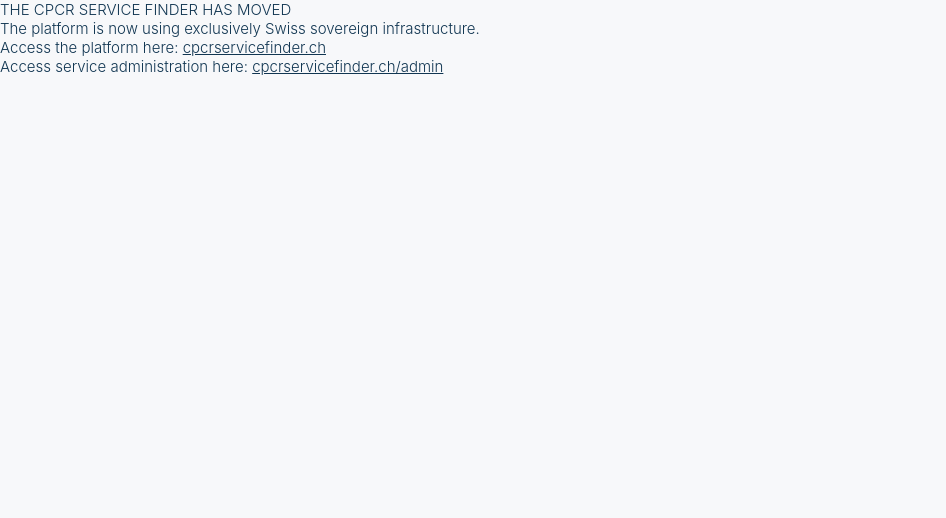
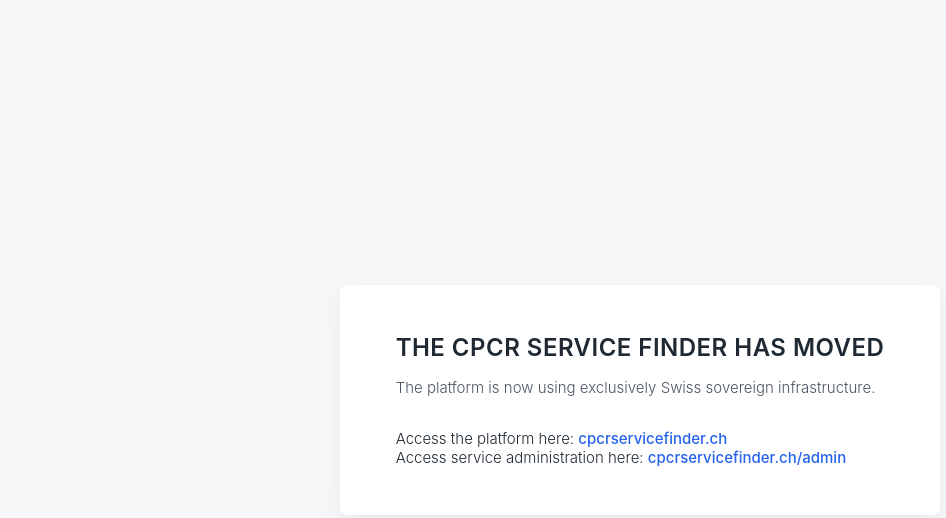
Before and after one commit to klouche/CPCR, a website: page public/index.html in a window 1280 px wide. Shown: the whole page, without its empty margins (0-946 px from the left). Drawn offline with nearby package versions, Linux system fonts and the light colour scheme.

Commit message:
new look for redirection

```diff
--- a/public/css/styles.css
+++ b/public/css/styles.css
@@ -1554,3 +1554,56 @@
   }
 
 }
+
+
+
+
+/*MOVED*/
+body {
+  margin: 0;
+  min-height: 100vh;
+  display: flex;
+  align-items: center;
+  justify-content: center;
+  background: #f6f7f8;
+  font-family: -apple-system, BlinkMacSystemFont, "Segoe UI",
+               Roboto, Helvetica, Arial, sans-serif;
+  color: #1f2933;
+}
+
+.notice {
+  max-width: 640px;
+  padding: 48px 56px;
+  background: #ffffff;
+  border-radius: 8px;
+  box-shadow: 0 10px 30px rgba(0, 0, 0, 0.06);
+}
+
+.notice h1 {
+  margin: 0 0 16px;
+  font-size: 1.6rem;
+  font-weight: 600;
+  letter-spacing: 0.02em;
+}
+
+.notice .subtitle {
+  margin: 0 0 32px;
+  font-size: 1rem;
+  color: #4b5563;
+}
+
+.notice p {
+  margin: 0 0 12px;
+  font-size: 0.95rem;
+  line-height: 1.5;
+}
+
+.notice a {
+  color: #2563eb;
+  text-decoration: none;
+  font-weight: 500;
+}
+
+.notice a:hover {
+  text-decoration: underline;
+}
--- a/public/index.html
+++ b/public/index.html
@@ -13,17 +13,19 @@
 
 <body>
 
-    <div>
-        THE CPCR SERVICE FINDER HAS MOVED
-    </div>
-    <div>
+    <div class="notice">
+        <h1>THE CPCR SERVICE FINDER HAS MOVED</h1>
+
+        <div class="subtitle">
             The platform is now using exclusively Swiss sovereign infrastructure.
         </div>
         <div>
             Access the platform here: <a href="https://cpcrservicefinder.ch/">cpcrservicefinder.ch</a>
         </div>
         <div>
-        Access service administration here: <a href="https://cpcrservicefinder.ch/admin">cpcrservicefinder.ch/admin</a>
+            Access service administration here: <a
+                href="https://cpcrservicefinder.ch/admin">cpcrservicefinder.ch/admin</a>
+        </div>
     </div>
 </body>
 
```
Lines whose indentation alone changed are shown as unchanged.
